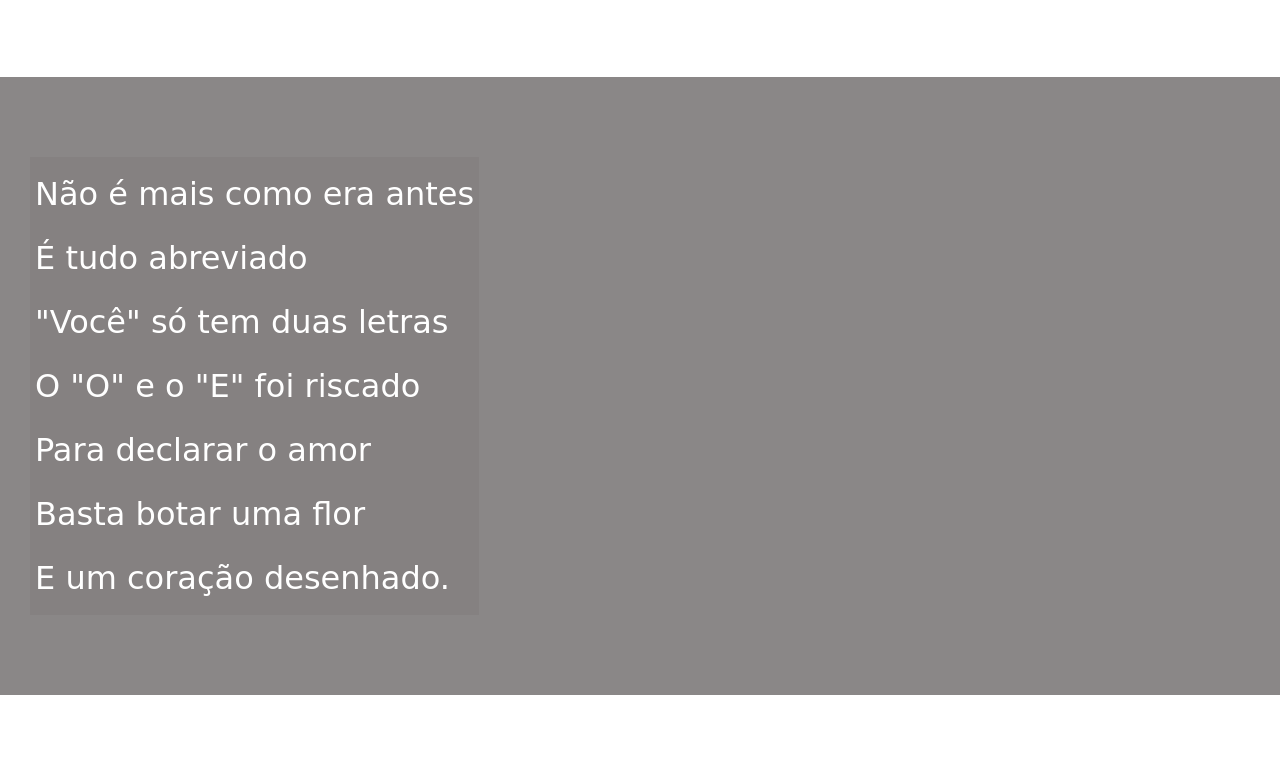
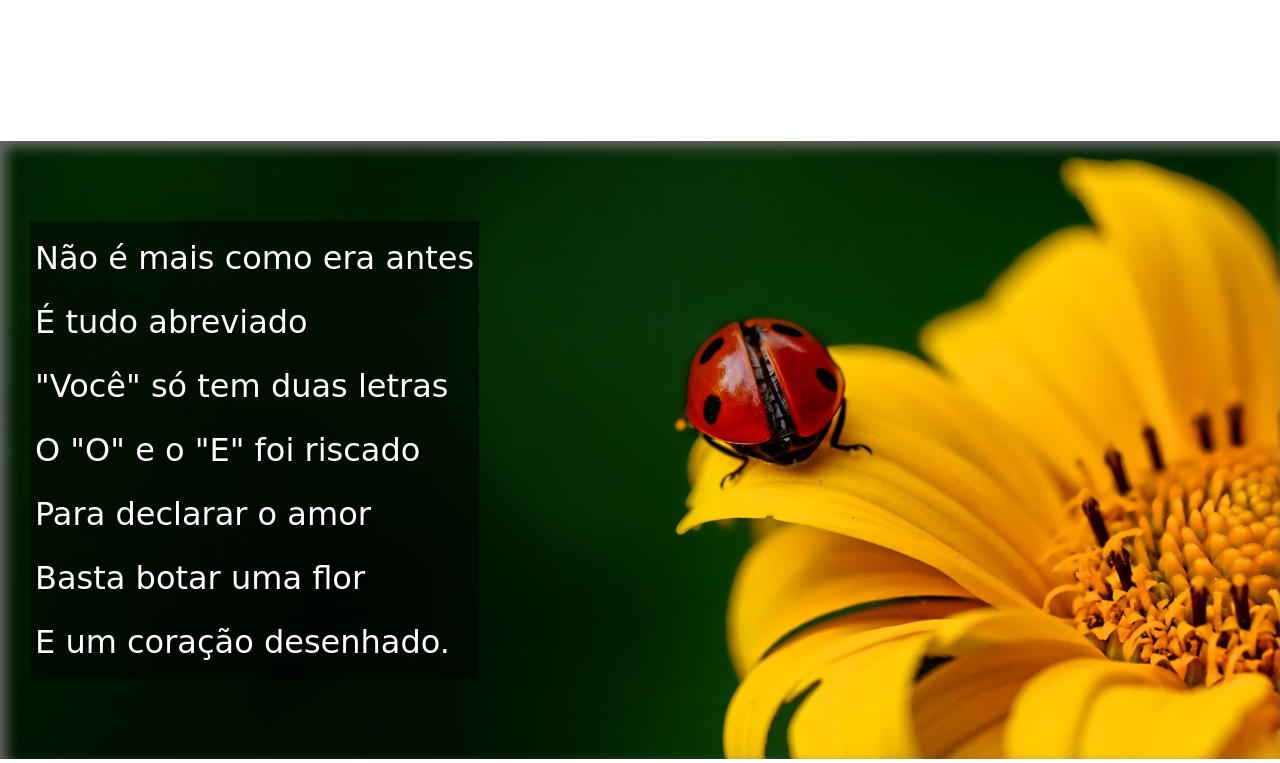
Before and after one commit to Nicole-Jov/html-css, a plain HTML site: page exercicios/Desafios/desafio12/index.html in a window 1280 px wide. Shown: the part 706-1469 px from the top of the page. Drawn offline with Linux system fonts and the light colour scheme.

Commit message:
atualização

```diff
--- a/exercicios/Desafios/desafio12/estilo./style.css
+++ b/exercicios/Desafios/desafio12/estilo./style.css
@@ -22,7 +22,6 @@ html, body {
     min-height: 100vh;
     background-color: bisque;
     font-family: var(--fonte1);
-
 }
 
 header{
@@ -38,8 +37,6 @@ header > h1{
 }
 header > p{
     padding-bottom: 50px;
-
-
 }
 
 header a, footer a {
@@ -61,6 +58,11 @@ section{
     font-family: var(--fonte3);
     font-size: 2.5vw;
 }
+
+
+section > p{
+    padding-bottom: 2em;
+}
 section.normal{
     background-color: white;
     color: black;
@@ -69,15 +71,31 @@ section.normal{
 section.imagem{
     background-color: rgb(138, 135, 135);
     color: white;
+    box-shadow: inset 6px 6px 13px 0px rgb(110, 107, 107);
+    background-size: cover;
+    background-attachment: fixed;
 }
 
 section.imagem > p{
     display: inline-block;
     padding: 5px;
-    background-color: rgba(122, 116, 116, 0.308);
+    background-color: rgba(0, 0, 0, 0.514);
+    text-shadow: 1px 1px  0px black;
+}
+
+section#img01{
+    background-image: url('../imagens/background001.jpg');
+    background-position: right center;
+
+}
+
+section#img02{
+    background-image: url('../imagens/background002.jpg');
+
 }
 
 footer{
+    font-family: var(--fonte2);
     background-color: black;
     text-align: center;
     color: white;
--- a/exercicios/Desafios/desafio12/index.html
+++ b/exercicios/Desafios/desafio12/index.html
@@ -26,7 +26,7 @@
             </p>
         </section>
 
-        <section class="imagem">
+        <section class="imagem" id="img01">
 
             <p>
                 Não é mais como era antes <br>
@@ -63,7 +63,7 @@
         </section>
 
 
-        <section class="imagem">
+        <section class="imagem" id="img02">
             <p>
                 Tenho saudade das cartas <br>
                 Escritas com a própria mão <br>
```
